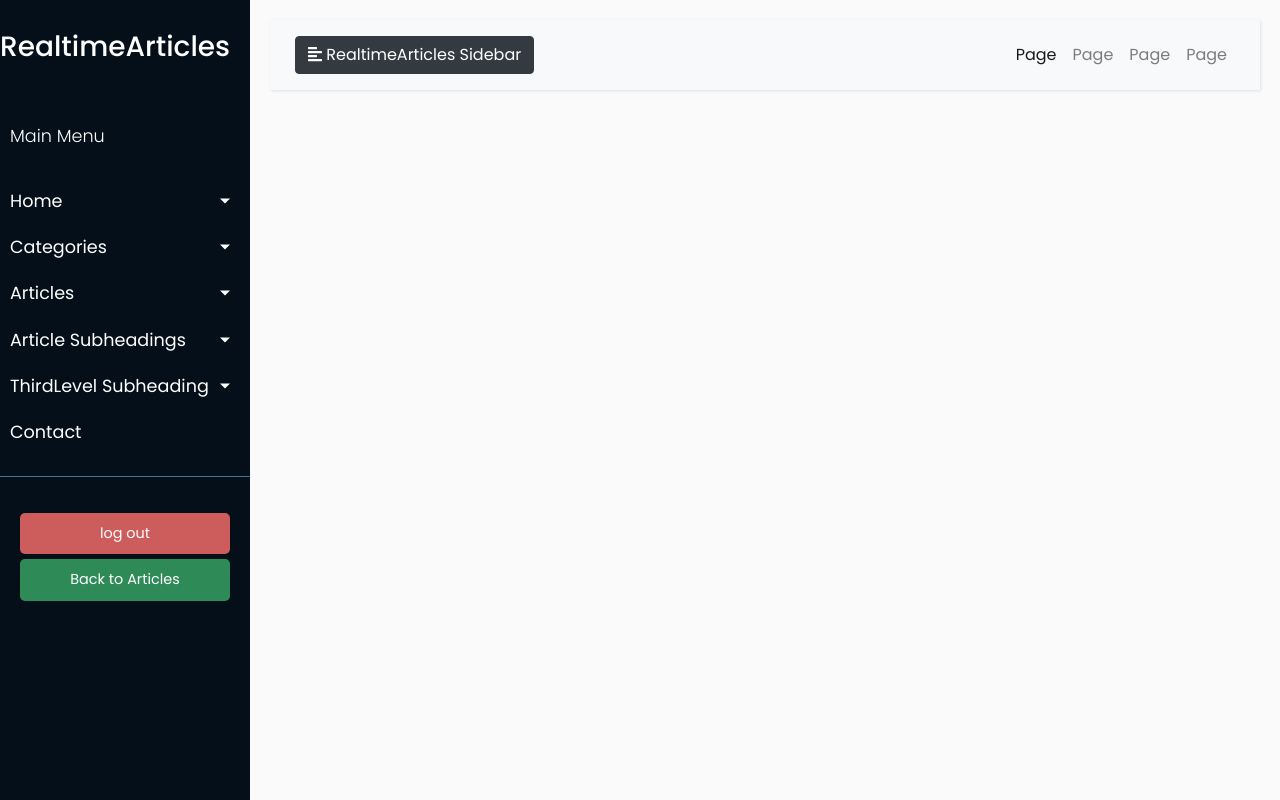
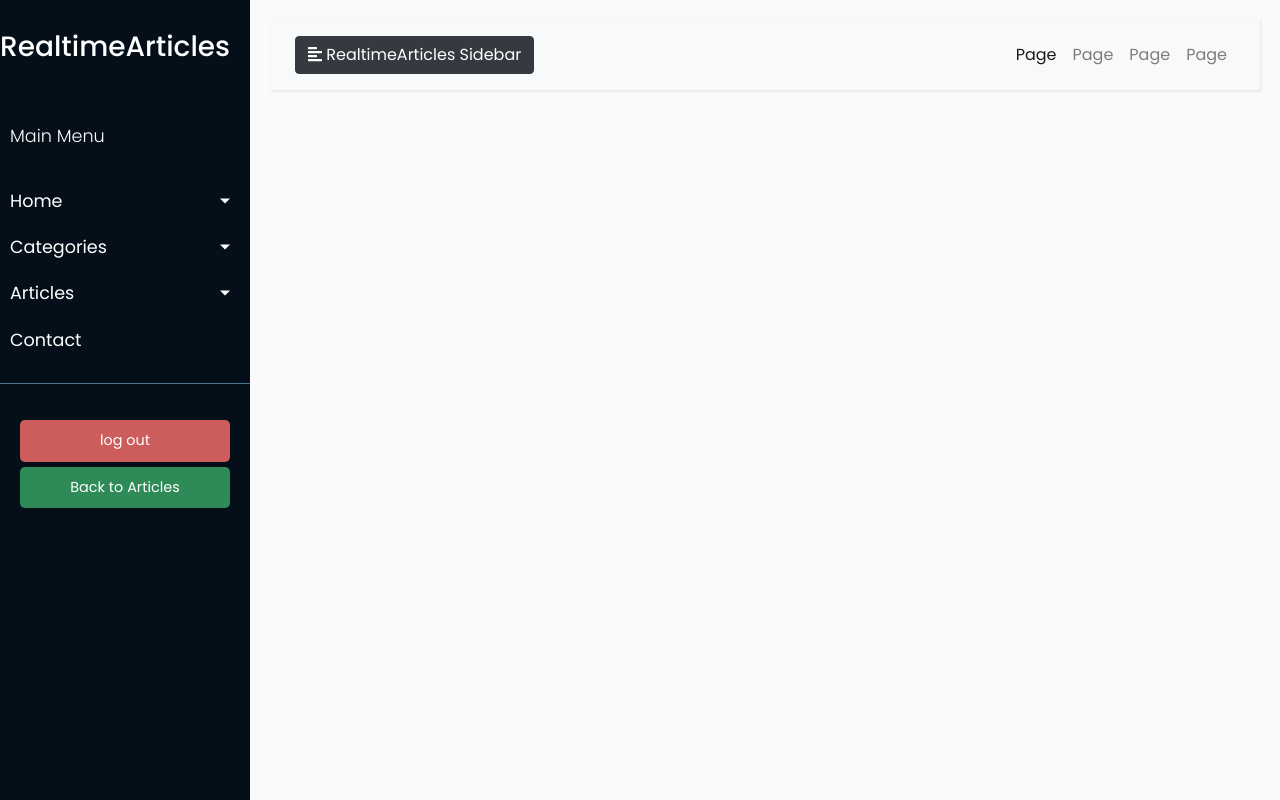
Before and after one commit to Mesh-254/realtime_articles, a Flask app: page /base in a window 1280 px wide. Run offline with Flask 3, Linux system fonts and the light colour scheme; a user stored in the database is signed in; some libraries are stand-ins or nearby versions.

Commit message:
updated base html and blog list displays

```diff
--- a/templates/admin/base.html
+++ b/templates/admin/base.html
@@ -75,30 +75,6 @@
                         <a href="{{ url_for('article.article_list') }}">Article List</a>
                     </li>
 
-                </ul>
-            </li>
-            <li>
-                <a href="#SubheadingSubmenu" data-toggle="collapse" aria-expanded="false" class="dropdown-toggle">Article
-                    Subheadings</a>
-                <ul class="collapse list-unstyled" id="SubheadingSubmenu">
-                    <li>
-                        <a href="{{ url_for('article.create_subheading') }}">Create Subheading</a>
-                    </li>
-                    <li>
-                        <a href="{{ url_for('article.subheading_list') }}">Subheading List</a>
-                    </li>
-                </ul>
-            </li>
-            <li>
-                <a href="#ThirdlevelSubmenu" data-toggle="collapse" aria-expanded="false" class="dropdown-toggle">ThirdLevel
-                    Subheading</a>
-                <ul class="collapse list-unstyled" id="ThirdlevelSubmenu">
-                    <li>
-                        <a href="{{ url_for('article.create_thirdlevelsubheading') }}">Create Third Level Subheading</a>
-                    </li>
-                    <li>
-                        <a href="{{ url_for('article.thirdlevelsubheading_list') }}">Third Level Subheading List</a>
-                    </li>
                 </ul>
             </li>
             <li>
--- a/templates/home/blog_list.html
+++ b/templates/home/blog_list.html
@@ -106,14 +106,15 @@
                                 <article>
                                     <div class="row">
                                         <div class="col-md-12">
-                                            <a href="{{ url_for('home.article_details', id = article.id) }}">
+                                            <a href="{{ url_for('home.article_details', id=article.id) }}">
                                                 {% if article.main_image %}
                                                     <img class="img-responsive"
                                                          src="{{ url_for('home.get_uploaded_image', filename=article.main_image) }}"
-                                                         alt="Image">
+                                                         alt="Main Image">
                                                 {% endif %}
                                             </a>
                                         </div>
+
                                         <div class="col-md-12">
                                             <div class="post-tittle left">
                                                 <a href="{{ url_for('home.article_details', id = article.id) }}"
```
